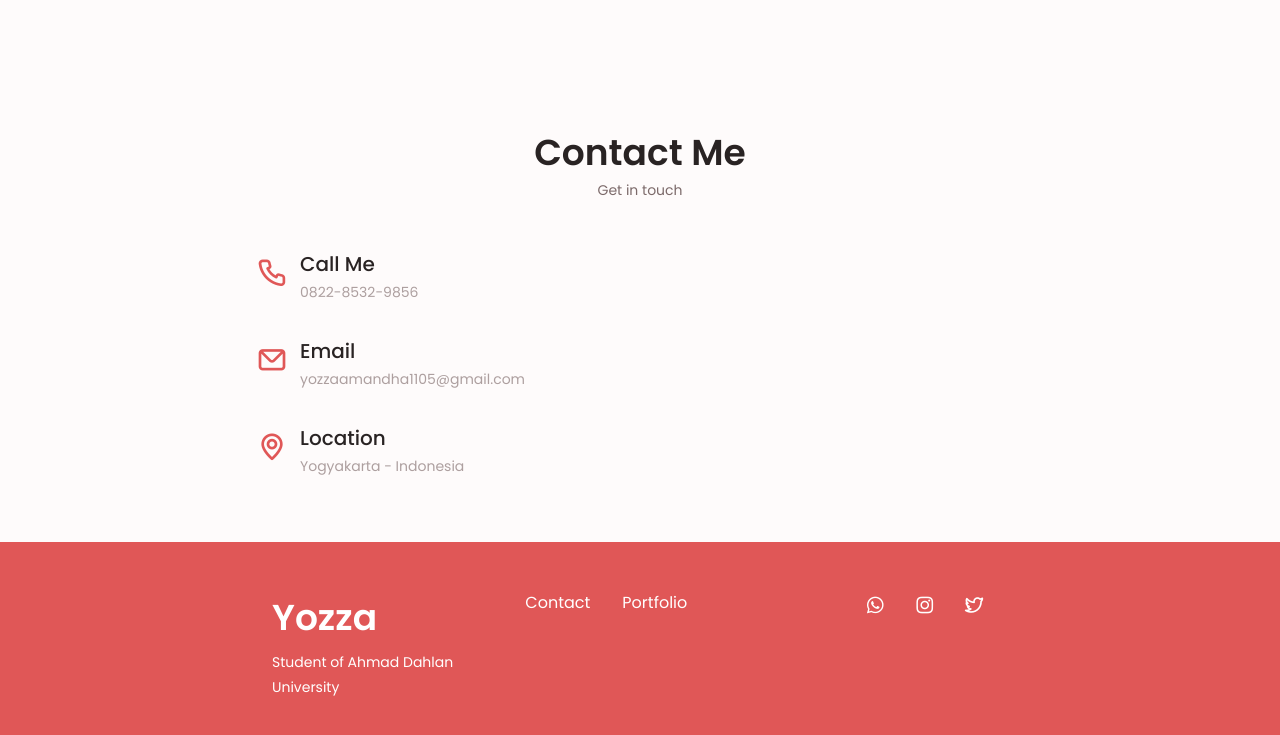
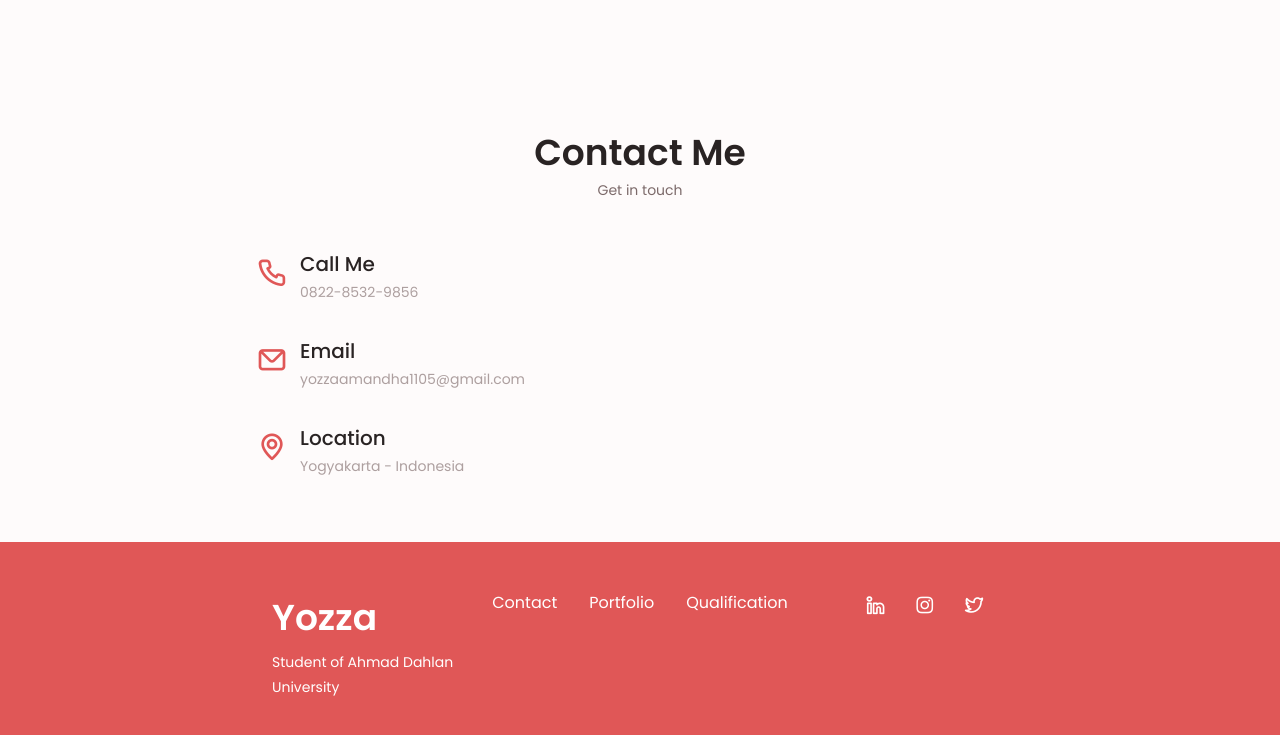
Before and after one commit to yozzaamandha/portofolio, a website: page index.html in a window 1280 px wide. Shown: the part 3085-3820 px from the top of the page. Drawn offline with nearby package versions, Linux system fonts and the light colour scheme.

Commit message:
footer fix

```diff
--- a/index.html
+++ b/index.html
@@ -540,11 +540,14 @@
                         <li>
                             <a href="#portfolio" class="footer__link">Portfolio</a>
                         </li>
+                        <li>
+                            <a href="#Qualification" class="footer__link">Qualification</a>
+                        </li>
                     </ul>
 
                     <div class="footer__socials">
-                      <a href="wa.link/1api7q" class="footer__social">
-                        <i class="uil uil-whatsapp"></i>
+                      <a href="https://www.linkedin.com/in/yozza-amandha/" class="footer__social">
+                        <i class="uil uil-linkedin-alt"></i>
                       </a>
 
                       <a href="https://www.instagram.com/yza_amdh/" class="footer__social">
```
